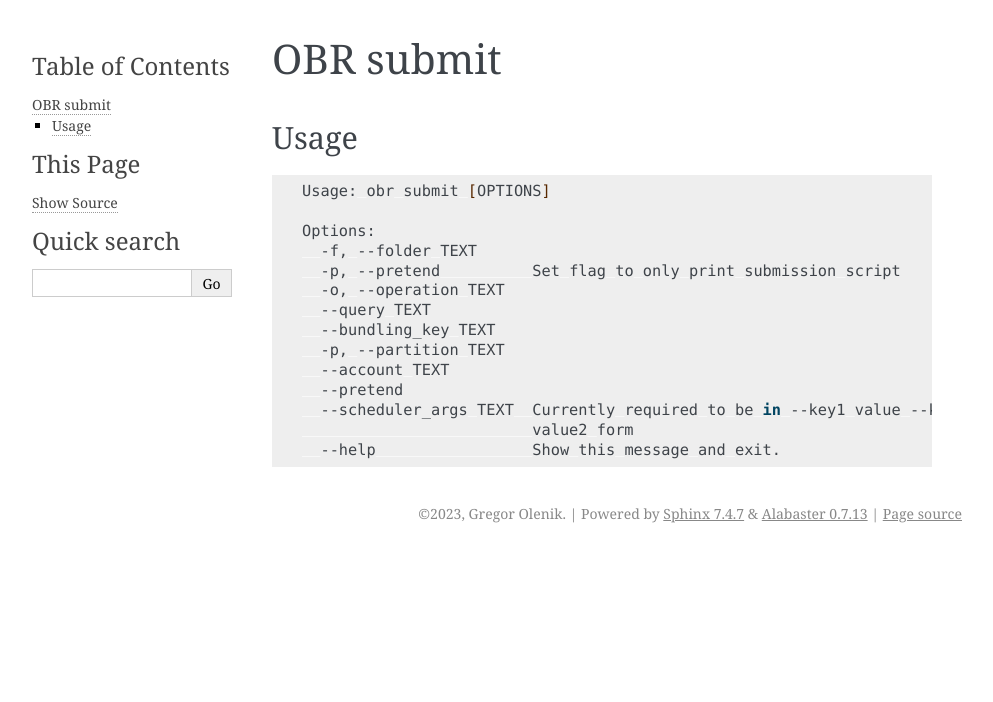
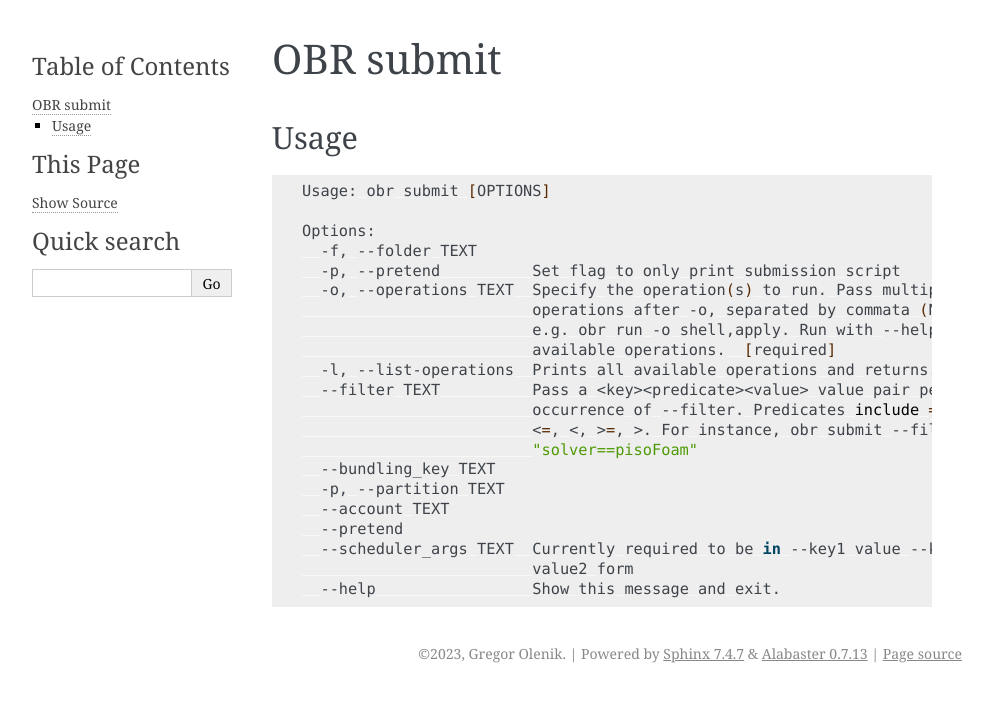
Before and after one commit to exasim-project/OBR, a Sphinx documentation site: the page built from docs/source/commandLine/submit.md, in a window 1280 px wide. Shown: the top 702 px of the page, without its empty margins (148-1141 px from the left). Built offline with Sphinx 7.4.7, drawn with Linux system fonts in a browser that asks for light colours.

Commit message:
update documentation add more docstrings, black formatting

```diff
--- a/docs/source/commandLine/submit.md
+++ b/docs/source/commandLine/submit.md
@@ -7,8 +7,15 @@ Usage: obr submit [OPTIONS]
 Options:
   -f, --folder TEXT
   -p, --pretend          Set flag to only print submission script
-  -o, --operation TEXT
-  --query TEXT
+  -o, --operations TEXT  Specify the operation(s) to run. Pass multiple
+                         operations after -o, separated by commata (NO space),
+                         e.g. obr run -o shell,apply. Run with --help to list
+                         available operations.  [required]
+  -l, --list-operations  Prints all available operations and returns.
+  --filter TEXT          Pass a <key><predicate><value> value pair per
+                         occurrence of --filter. Predicates include ==, !=,
+                         <=, <, >=, >. For instance, obr submit --filter
+                         "solver==pisoFoam"
   --bundling_key TEXT
   -p, --partition TEXT
   --account TEXT
```
Also changed, not shown: docs/source/commandLine/query.md (+9 -1 lines), docs/source/commandLine/run.md (+4 -1 lines), docs/source/troubleshooting/troubleshooting.md (+1 -1 lines), 4 other files.
